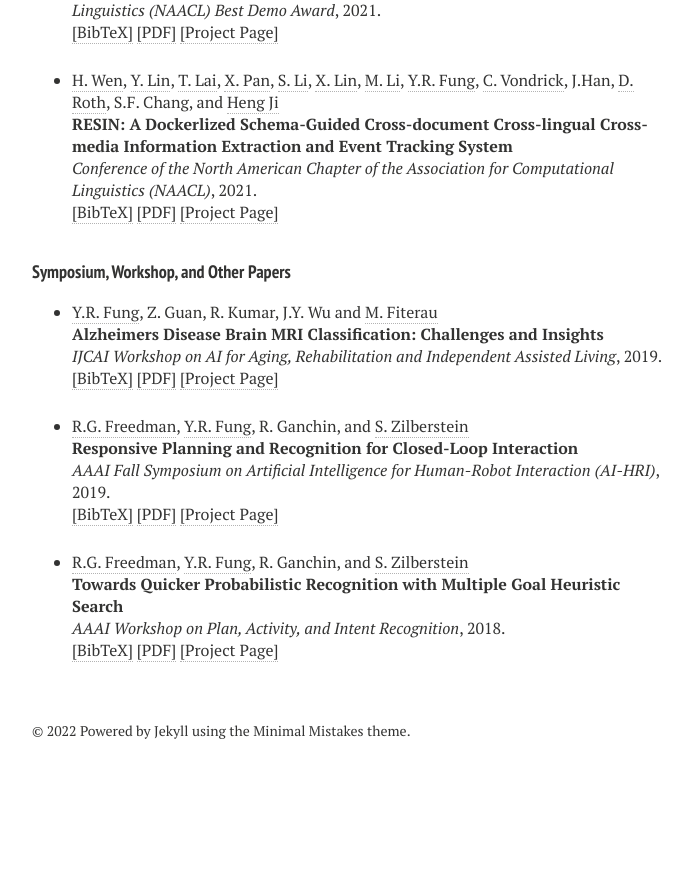
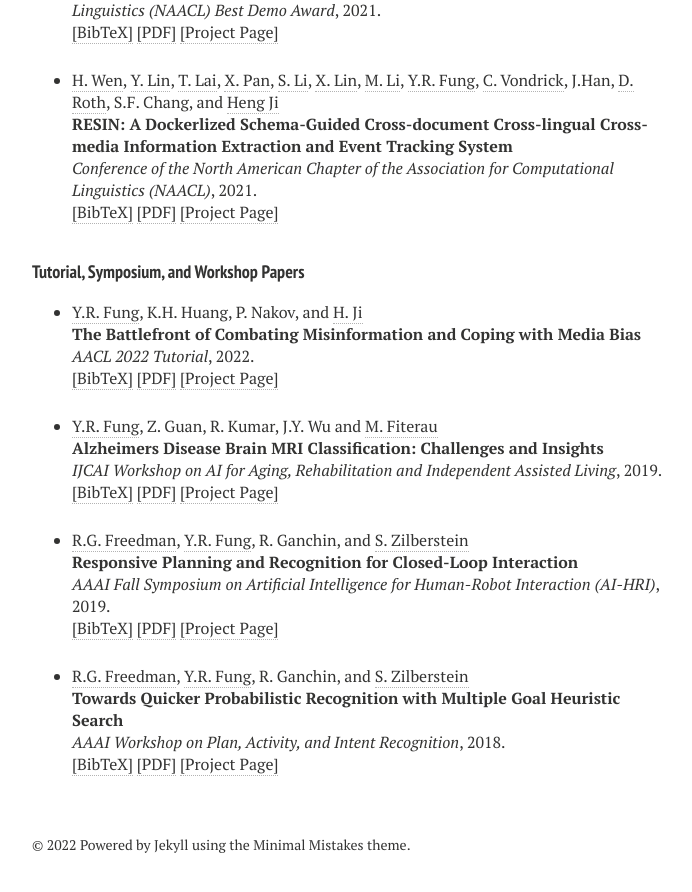
Before and after one commit to yrf1/yrf1.github.io, a Jekyll site: the page built from publications.md, in a window 1280 px wide and 900 px high, scrolled down 1078 px. Shown: the top 892 px of the window, without its empty margins (288-980 px from the left). Built offline with Jekyll 4.4.1, drawn with Linux system fonts in a browser that asks for light colours; nearby versions of some CDN libraries; before the commit the page ends 1867 px from its top, so only the background shows below that.

Commit message:
Update publications

```diff
--- a/_layouts/publications.html
+++ b/_layouts/publications.html
@@ -254,10 +254,33 @@
 
 </ul >
 
-<h4 style="margin-bottom:0px;padding-top:10px;">Symposium, Workshop, and Other Papers</h4>
+<h4 style="margin-bottom:0px;padding-top:10px;">Tutorial, Symposium, and Workshop Papers</h4>
 
 <!-- Generated from JabRef by PubList by Truong Nghiem at 10:08 on 2017.01.16. -->
 <ul class="biblist">
+
+    <!-- Item: Maninis2018b -->
+<li ><p>
+<a href="yrf1.github.io" target="_blank">Y.R. Fung</a>, K.H. Huang, P. Nakov, and <a href="https://www.cics.umass.edu/people/fiterau-brostean-madalina" target="_blank">H. Ji</a>
+<br><b>The Battlefront of Combating Misinformation and Coping with Media Bias</b><br>
+<i>AACL 2022 Tutorial</i>,
+2022.
+<br />
+<a href="javascript:toggleBibtex('Fung2019')">[BibTeX]</a>
+<a href="https://arxiv.org/abs/1906.04231" target="_blank">[PDF]</a> <a href="https://github.com/Information-Fusion-Lab-Umass/alzheimers-cnn-study"  target="_blank">
+[Project Page]</a>
+</p>
+<div id="bib_Fung2019" class="bibtex noshow">
+<pre>
+@inproceedings{Fung2022,
+  author = {Y.R. Fung and K.H. Huang and P. Nakov and H. Ji},
+  title = {The Battlefront of Combating Misinformation and Coping with Media Bias},
+  booktitle = {AACL Tutorial},
+  year = {2012}
+}
+</pre>
+</div>
+</li>
 
     <!-- Item: Maninis2018b -->
 <li ><p>
```
